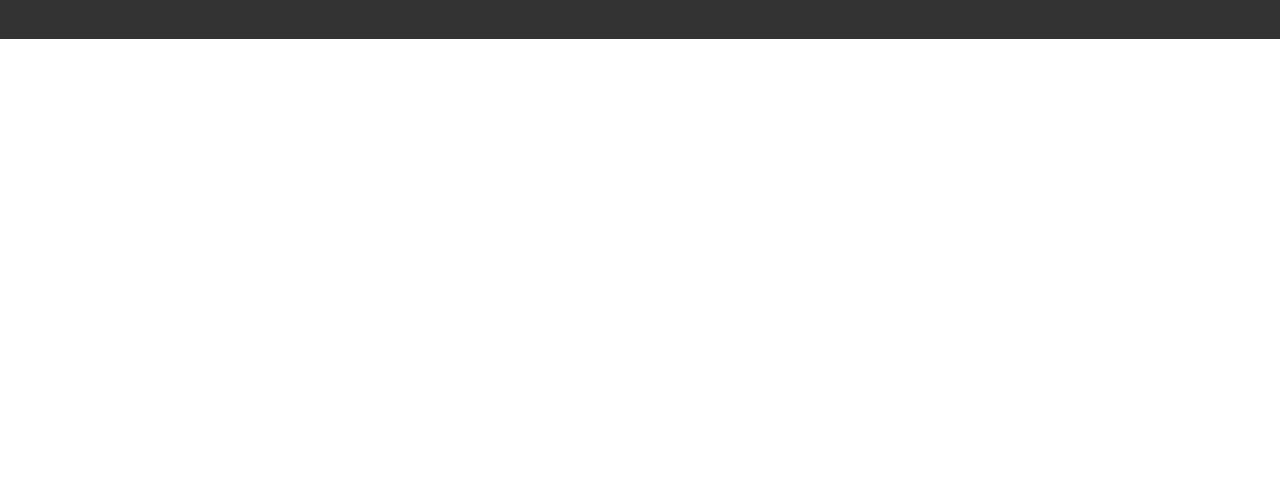
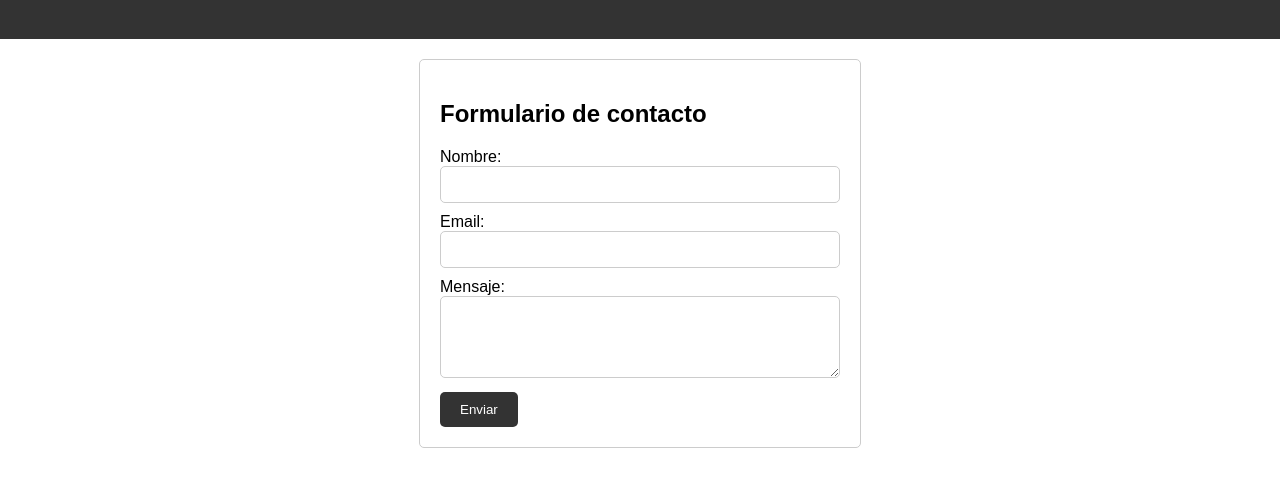
Before and after one commit to joaquinMatos/josa, a plain HTML site: page index.html in a window 1280 px wide. Shown: the part 81-568 px from the top of the page. Drawn offline with Linux system fonts and the light colour scheme.

Commit message:
formulario

```diff
--- a/index.html
+++ b/index.html
@@ -12,6 +12,17 @@
     <h1>Encabezado de mi página</h1>
 </header>
 
+<form action="procesar_formulario.php" method="post">
+    <h2>Formulario de contacto</h2>
+    <label for="nombre">Nombre:</label>
+    <input type="text" id="nombre" name="nombre" required>
+    <label for="email">Email:</label>
+    <input type="email" id="email" name="email" required>
+    <label for="mensaje">Mensaje:</label>
+    <textarea id="mensaje" name="mensaje" rows="4" required></textarea>
+    <input type="submit" value="Enviar">
+</form>
+
 
 </body>
 </html>
```
